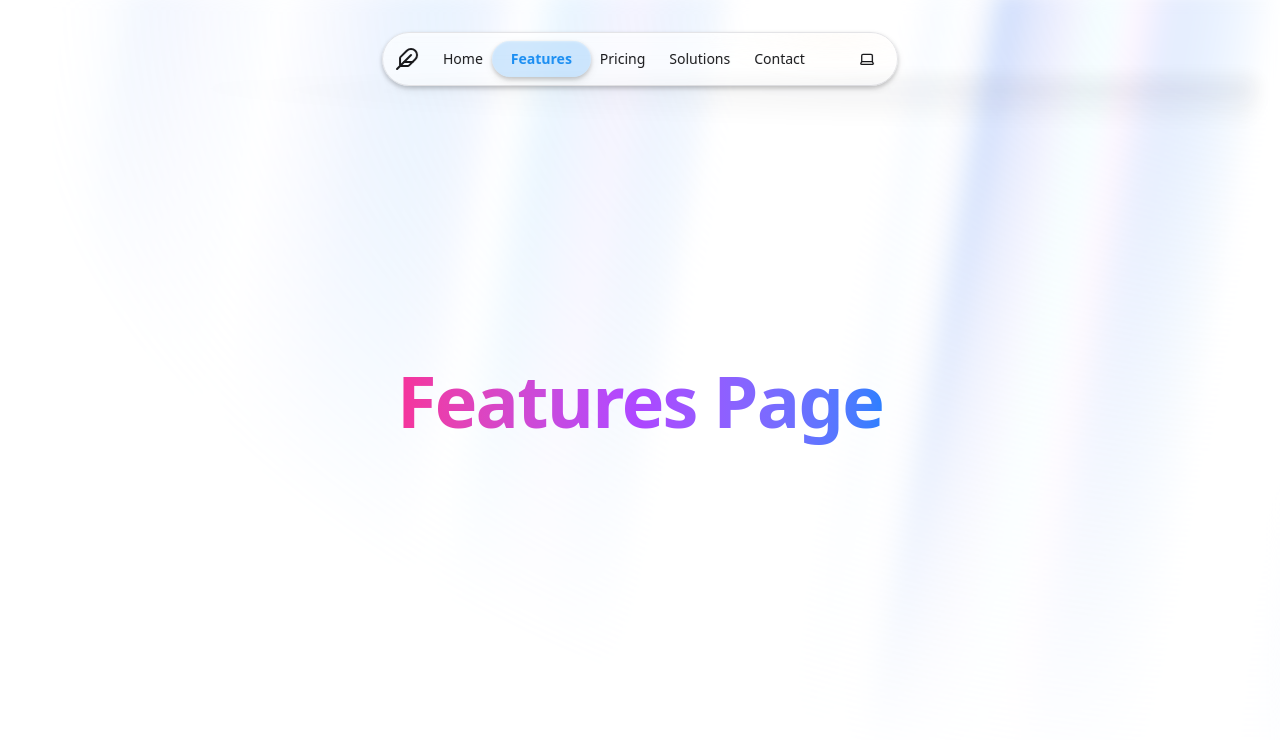
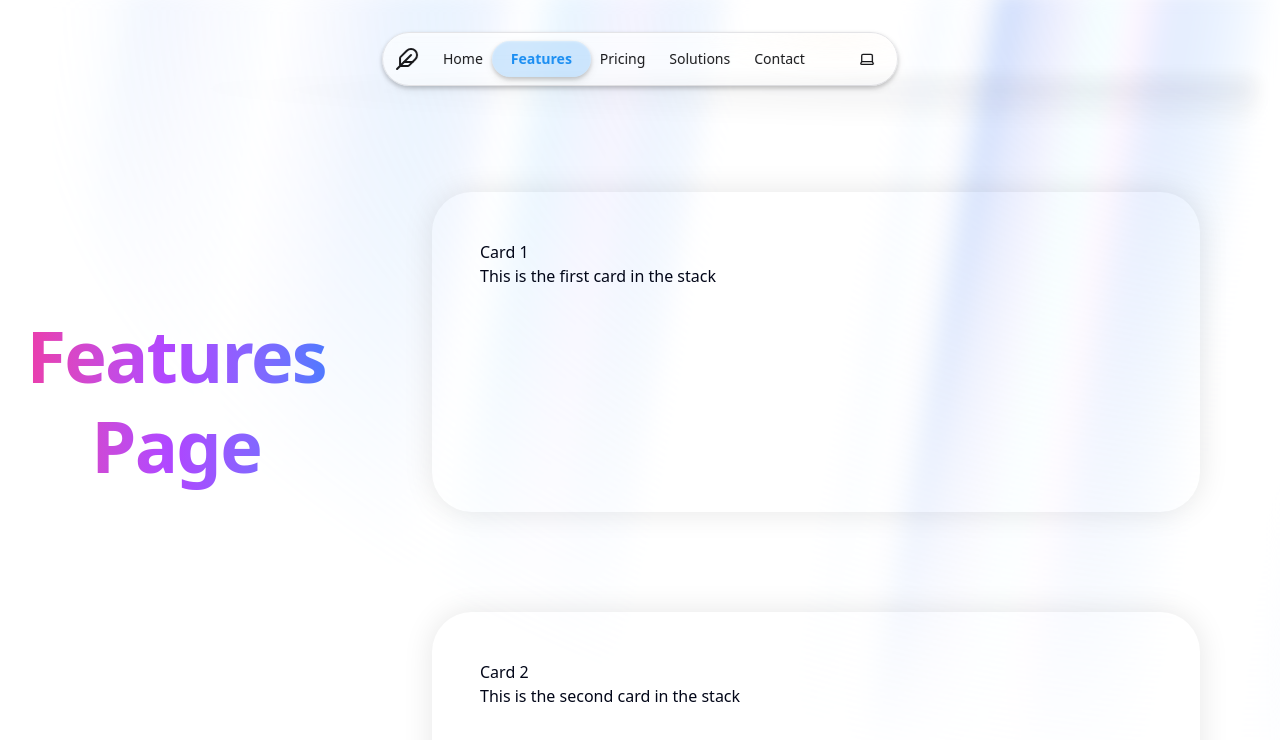
Before and after one commit to Qaisar-Mateen/Landing, a Next.js app: page /features in a window 1280 px wide. Shown: the top 740 px of the page. Built offline with nearby package versions, Linux system fonts and the light colour scheme.

Commit message:
feat: refactor scroll stack components and update imports for improved functionality

```diff
--- a/app/features/page.tsx
+++ b/app/features/page.tsx
@@ -1,4 +1,8 @@
 'use client';
+
+import Features from "@/components/landingPage/features";
+
+
 
 export default function Home() {
   return (
@@ -9,6 +13,7 @@ export default function Home() {
           <h1 className="text-4xl py-5 sm:text-7xl tracking-tight bg-clip-text bg-linear-to-r from-pink-500 via-purple-500 to-blue-500 text-transparent font-semibold leading-tight">Features Page</h1>
         </div>
       </div>
+      <Features />
     </div>
   );
 }
--- a/app/page.tsx
+++ b/app/page.tsx
@@ -1,3 +1,6 @@
+"use client";
+
+import Features from "@/components/landingPage/features";
 import HeroSection from "@/components/landingPage/hero-section";
 import PartnersSection from "@/components/landingPage/partners-section";
 
@@ -6,6 +9,7 @@ export default function Home() {
     <main>
       <HeroSection />
       <PartnersSection />
+      <Features />
     </main>
   );
 }
--- a/components/landingPage/features.tsx
+++ b/components/landingPage/features.tsx
@@ -1,4 +1,4 @@
-import ScrollStack, { ScrollStackItem } from "@/components/ui/stack-scroll";
+import ScrollStack, { ScrollStackItem } from "@/components/ui/scroll-stack";
 
 export default function Features() {
   return (
```
Also changed, not shown: components/ui/scroll-stack.tsx (renamed from components/ui/stack-scroll.tsx).
